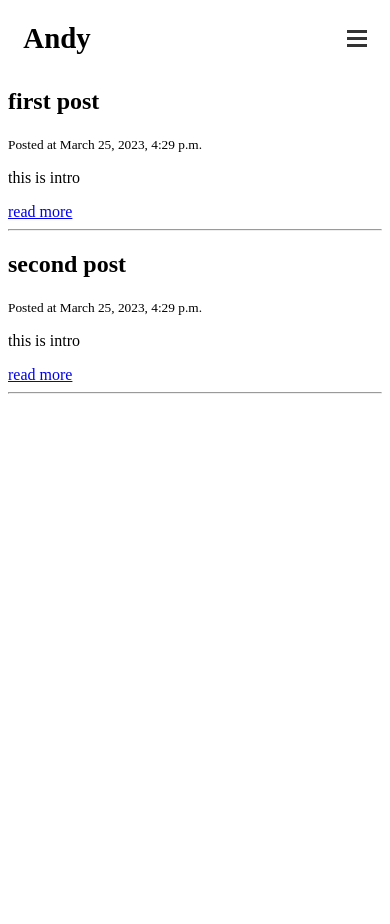
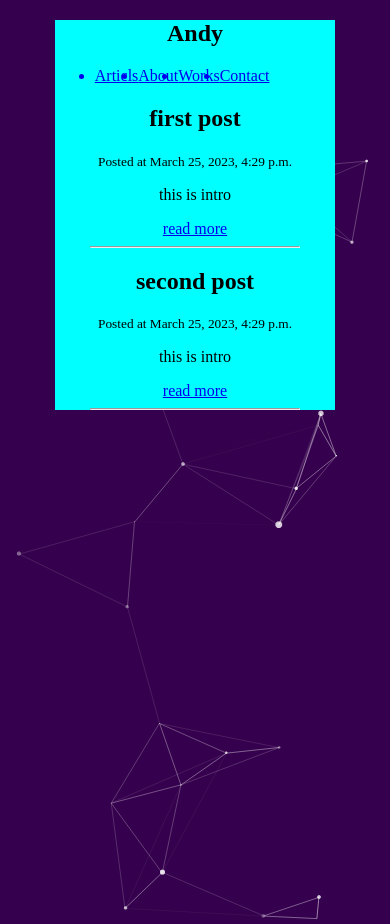
Before and after one commit to AndyLeeJP/Andy_Blog, a Django app: page / in a window 390 px wide. Run offline with Django 4.2, Linux system fonts and the light colour scheme; data comes from the database, SQL or seed files in the repository.

Commit message:
create base

```diff
--- /dev/null
+++ b/andyBlogApp/static/andyBlogApp/css/style.css
@@ -0,0 +1,34 @@
+html {
+  height: 100%; /*高さを100%にして描画エリアをとる*/
+  width: 100%;
+  background-color: #35004d; /*背景色*/
+}
+
+#particles-js {
+  position: fixed; /*描画固定*/
+  z-index: -1; /*描画を一番下に*/
+  width: 100%;
+  height: 100%;
+}
+
+#wrapper {
+  position: relative; /*描画を#particles-jsよりも上にするためposition:relative;を指定*/
+  z-index: 100; /*z-indexの数字を大きくすることで描画を#particles-jsよりも上に*/
+  width: 100%;
+  height: 100%;
+}
+
+.wall {
+  background-color: aqua;
+  width: 75%;
+  margin-right: auto;
+  margin-left: auto;
+}
+
+.header-nav-list {
+  display: flex;
+}
+
+body {
+  text-align: center;
+}
--- /dev/null
+++ b/andyBlogApp/static/andyBlogApp/js/script.js
@@ -0,0 +1,83 @@
+particlesJS("particles-js", {
+  particles: {
+    number: {
+      value: 60, //この数値を変更すると幾何学模様の数が増減できる
+      density: {
+        enable: true,
+        value_area: 800,
+      },
+    },
+    color: {
+      value: "#ffffff", //色
+    },
+    shape: {
+      type: "polygon", //形状はpolygonを指定
+      stroke: {
+        width: 0,
+      },
+      polygon: {
+        nb_sides: 8, //多角形の角の数
+      },
+      image: {
+        width: 190,
+        height: 100,
+      },
+    },
+    opacity: {
+      value: 0.664994832269074,
+      random: false,
+      anim: {
+        enable: true,
+        speed: 2.2722661797524872,
+        opacity_min: 0.08115236356258881,
+        sync: false,
+      },
+    },
+    size: {
+      value: 3,
+      random: true,
+      anim: {
+        enable: false,
+        speed: 40,
+        size_min: 0.1,
+        sync: false,
+      },
+    },
+    line_linked: {
+      enable: true,
+      distance: 150,
+      color: "#ffffff",
+      opacity: 0.6,
+      width: 1,
+    },
+
+    move: {
+      enable: true,
+      speed: 2, //この数値を小さくするとゆっくりな動きになる
+      direction: "none", //方向指定なし
+      random: false, //動きはランダムにしない
+      straight: false, //動きをとどめない
+      out_mode: "out", //画面の外に出るように描写
+      bounce: false, //跳ね返りなし
+      attract: {
+        enable: false,
+        rotateX: 600,
+        rotateY: 961.4383117143238,
+      },
+    },
+  },
+  interactivity: {
+    detect_on: "canvas",
+    events: {
+      onhover: {
+        enable: false,
+        mode: "repulse",
+      },
+      onclick: {
+        enable: false,
+      },
+      resize: true,
+    },
+  },
+  retina_detect: true,
+});
--- a/andyBlogApp/templates/blog/base.html
+++ b/andyBlogApp/templates/blog/base.html
@@ -6,41 +6,37 @@
     <meta http-equiv="X-UA-Compatible" content="IE=edge" />
     <meta name="viewport" content="width=device-width, initial-scale=1.0" />
     <title>Django blog</title>
-    <!-- <link
-      rel="stylesheet"
-      href="https://cdn.jsdelivr.net/npm/bulma@0.9.4/css/bulma.min.css"
-    /> -->
     <link
       rel="stylesheet"
       type="text/css"
-      href="{% static 'css/style.css' %}"
+      href="{% static 'andyBlogApp/css/style.css' %}"
     />
   </head>
-  <!-- Header Start -->
-  <header class="header-5">
-    <div class="header-inner">
+
+
+    <body>
+      <div id="particles-js"></div>
+      <div id="wrapper">
+        <div class="wall">
           <div class="logo">
             <h2>Andy</h2>
           </div>
           <nav class="header-nav">
             <ul class="header-nav-list">
-          <a href="#"><li class="header-nav-item select"></li></a>
+              <a href="#"><li class="header-nav-item select">Articls</li></a>
               <a href="#"><li class="header-nav-item select">About</li></a>
               <a href="#"><li class="header-nav-item">Works</li></a>
               <a href="#"><li class="header-nav-item">Contact</li></a>
             </ul>
-        <div class="header-ham">
-          <div class="menu2"></div>
-          <div class="menu2"></div>
-          <div class="menu2"></div>
-        </div>
           </nav>
-    </div>
-  </header>
-  <!-- Header End -->
-  <body>
+          <div class="wall">
             <section class="section">
               <div class="container">{% block content %} {% endblock %}</div>
             </section>
+          </div>
+        </div>
+      <script src="http://cdn.jsdelivr.net/particles.js/2.0.0/particles.min.js"></script>
+      <script src="{% static 'andyBlogApp/js/script.js' %}"></script>
     </body>
+  </div>
 </html>
--- a/andyBlogProject/settings.py
+++ b/andyBlogProject/settings.py
@@ -119,7 +119,8 @@ USE_TZ = True
 
 # PROJECT_NAME = os.path.basename(BASE_DIR)
 STATIC_URL = 'static/'
-STATICFILES_DIRS = [os.path.join(BASE_DIR, 'static')]
+# STATICFILES_DIRS = [os.path.join(BASE_DIR, 'static')]
+# STATIC_DIR = Path.joinpath(BASE_DIR, 'static')
 # STATIC_ROOT = '/var/www/{}/static'.format(PROJECT_NAME)
 # STATIC_ROOT = BASE_DIR, 'staticfiles'
 # STATICFILES_DIRS = (BASE_DIR / 'static')
--- a/static/css/style.css
+++ /dev/null
@@ -1,77 +0,0 @@
-.header-5 {
-  box-sizing: border-box;
-  width: 100%;
-}
-
-.header-inner {
-  display: flex;
-  align-items: center;
-  max-width: 1024px;
-  height: 60px;
-  padding: 0 0.8em;
-  margin: 0 auto;
-  font-size: 1.2em;
-}
-
-.header-nav-list {
-  display: inline-block;
-}
-
-.header-nav-item {
-  float: left;
-  padding: 12px;
-  font-size: 14px;
-  font-weight: bold;
-  color: #ccc;
-  text-align: center;
-  list-style: none;
-}
-
-.header-nav-item a {
-  text-decoration: none;
-}
-
-.header-ham {
-  display: none;
-}
-
-.menu2 {
-  width: 20px;
-  height: 3px;
-  margin: 4px 0;
-  margin-right: 0;
-  background-color: #333;
-}
-
-.select {
-  color: #444;
-}
-
-.header-nav-item:hover {
-  background: #eee;
-}
-
-.logo img {
-  width: 70px;
-}
-
-@media screen and (max-width: 480px) {
-  .header-nav-list {
-    display: none;
-  }
-
-  .header-nav {
-    margin: 0 0 0 auto;
-  }
-
-  .header-ham {
-    display: block;
-  }
-}
-ul {
-  padding-left: 100;
-}
-
-li {
-  list-style: none;
-}
```
Lines whose indentation alone changed are shown as unchanged.
